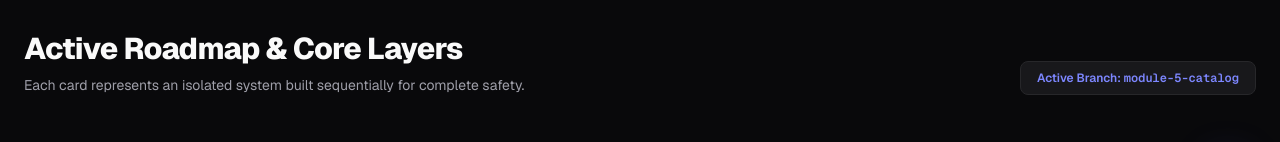
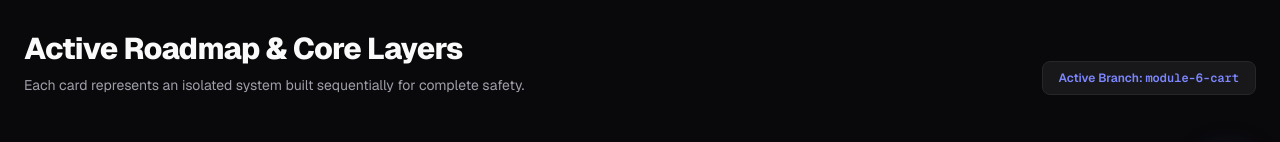
Before and after one commit to Shahrier-Al-Tanzim/e-shop, a Next.js app: page / in a window 1280 px wide. Shown: the part 572-714 px from the top of the page. Built offline with nearby package versions, Linux system fonts and the light colour scheme; no server answers; the database is empty.

Commit message:
Update HomeClient.tsx

```diff
--- a/app/HomeClient.tsx
+++ b/app/HomeClient.tsx
@@ -246,7 +246,7 @@ export default function HomeClient({ initialProducts }: HomeClientProps) {
               <p className="text-zinc-400 text-sm mt-2">Each card represents an isolated system built sequentially for complete safety.</p>
             </div>
             <div className="text-xs bg-zinc-900 border border-zinc-800 rounded-lg px-4 py-2 mt-4 md:mt-0 max-w-fit font-semibold text-indigo-400">
-              Active Branch: <code className="font-mono">module-5-catalog</code>
+              Active Branch: <code className="font-mono">module-6-cart</code>
             </div>
           </div>
 
```
